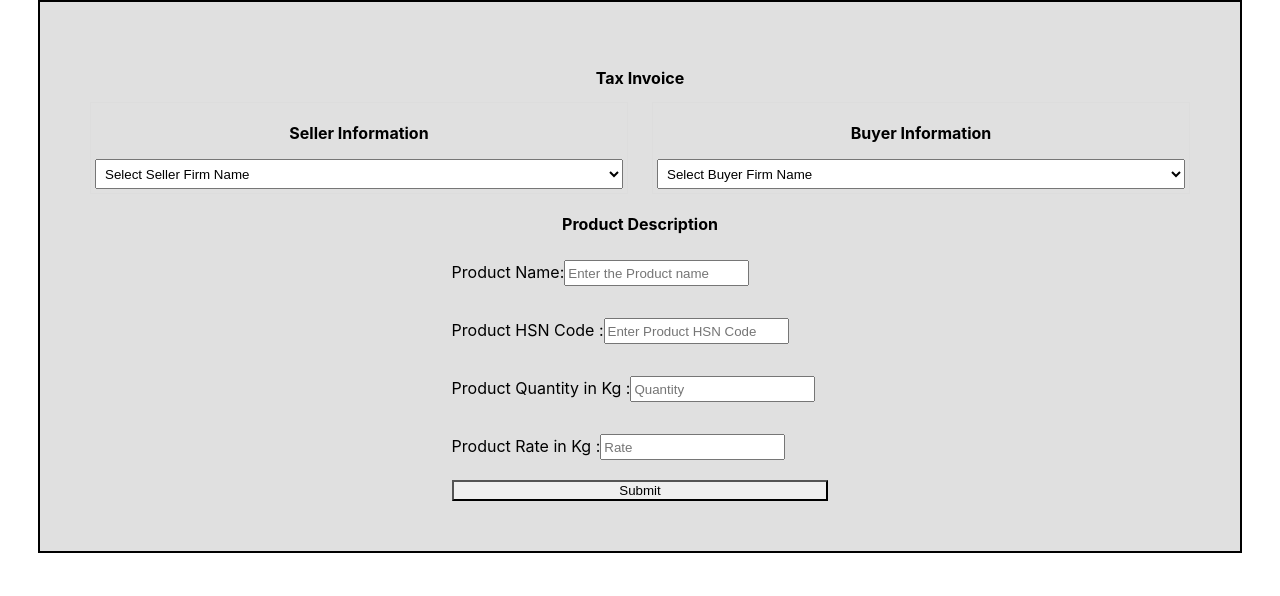
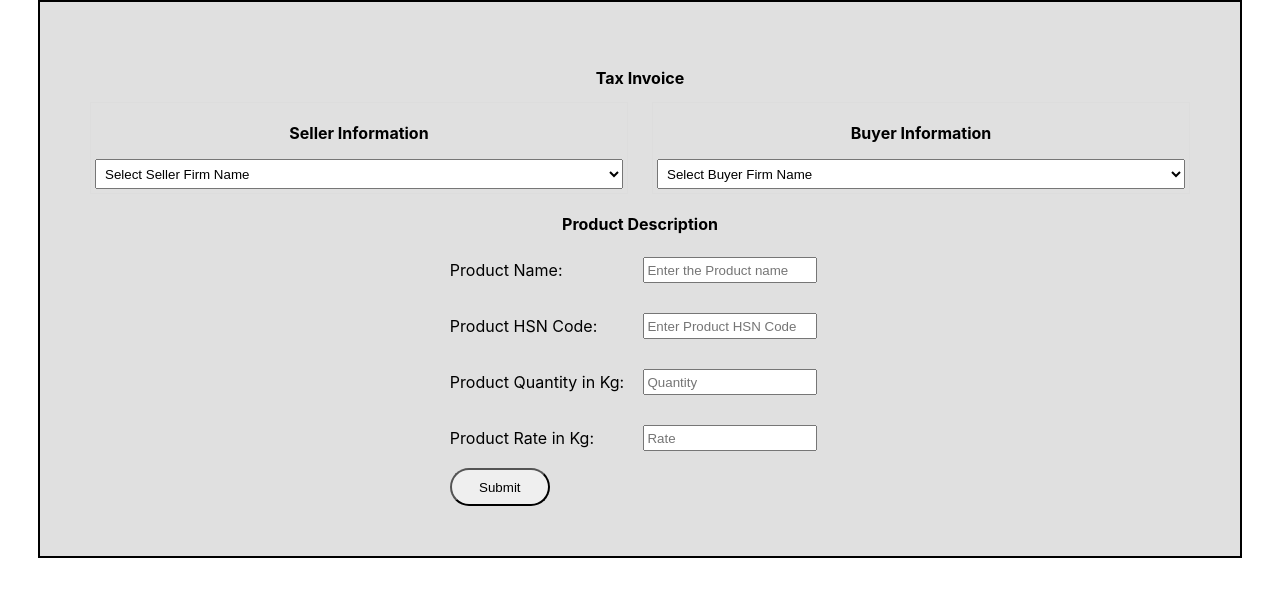
Before and after one commit to AvailablA/Invoice_Pro, a React (Create React App) app: page /InvoiceForm in a window 1280 px wide. Shown: the top 596 px of the page. Built offline with nearby package versions, Linux system fonts and the light colour scheme.

Commit message:
Product css update complete

```diff
--- a/src/InvoiceForm.jsx
+++ b/src/InvoiceForm.jsx
@@ -1,9 +1,10 @@
 import React, { useState } from "react";
-import { FormControl, Text, Input, Button, Box, useColorModeValue, VStack, HStack, Divider } from "@chakra-ui/react";
+import { FormControl, Text, Input, Button, Box, useColorModeValue, VStack, HStack, Divider, background, color } from "@chakra-ui/react";
 import parties from "./parties"; // Importing the parties data
 
 
-const InvoiceForm = () => {
+const InvoiceForm = () =>
+{
   // Seller data
   const [selectSellerParty, setSelectSellerParty] = useState(null);
 
@@ -44,6 +45,7 @@ const InvoiceForm = () => {
       width: '100%', // Make the select fill the container's width
       height: '30px', // Set the desired height for the select element
       padding: '5px', // Adjust padding as needed
+      gap: '10px'
       // Add other select styles as needed (e.g., border, background-color)
     },
     form: {
@@ -57,6 +59,13 @@ const InvoiceForm = () => {
       height: '20px', // Set the desired height for the select element
       //padding: '5px', // Adjust padding as needed
     },
+    btn:{
+      backgroundColor:"lightGold",
+      width: '100px',
+      height: '38px',
+      borderRadius: '50px'
+
+    }
   }
   const [error, setError] = useState("");
 
@@ -155,51 +164,60 @@ const InvoiceForm = () => {
       <FormControl as="form" onSubmit={handleSubmit} style={styles.form}>
         <Text style={styles.text}>Product Description</Text>
 
-      <Text>Product Name:
+        {/* Use VStack for vertical alignment of input fields */}
+        <VStack spacing={4} align="stretch" w="100%">
+
+          <HStack justifyContent="space-between" w="100%">
+            <Text w="65%">Product Name:</Text>
             <Input
               type="text"
               placeholder="Enter the Product name"
               value={productName}
               onChange={handleName}
               style={styles.input}
+              w="58%" // Align input width relative to parent
             />
-      </Text>
+          </HStack>
 
-
-      <Text>Product HSN Code :
+          <HStack justifyContent="space-between" w="100%">
+            <Text w="65%">Product HSN Code:</Text>
             <Input
               type="text"
               placeholder="Enter Product HSN Code"
               value={productHSNCode}
               onChange={handleCode}
               style={styles.input}
+              w="58%" // Align input width relative to parent
             />
-      </Text>
+          </HStack>
 
-
-      <Text>Product Quantity in Kg :
+          <HStack justifyContent="space-between" w="100%">
+            <Text w="65%">Product Quantity in Kg:</Text>
             <Input
               type="text"
               placeholder="Quantity"
               value={productQuantity}
               onChange={handleQuantity}
               style={styles.input}
+              w="58%" // Align input width relative to parent
             />
-      </Text>
+          </HStack>
 
-
-      <Text>Product Rate in Kg :
+          <HStack justifyContent="space-between" w="100%">
+            <Text w="65%">Product Rate in Kg:</Text>
             <Input
               type="text"
               placeholder="Rate"
               value={productRate}
               onChange={handleRate}
               style={styles.input}
+              w="58%" // Align input width relative to parent
             />
-      </Text>
+          </HStack>
 
+        </VStack>
 
-      <Button mt={4} colorScheme="blue" type="submit">
+        <Button mt={4} type="submit" style={styles.btn}>
           Submit
         </Button>
         {error && <Text color="red.500">{error}</Text>}
```
Lines whose indentation alone changed are shown as unchanged.
